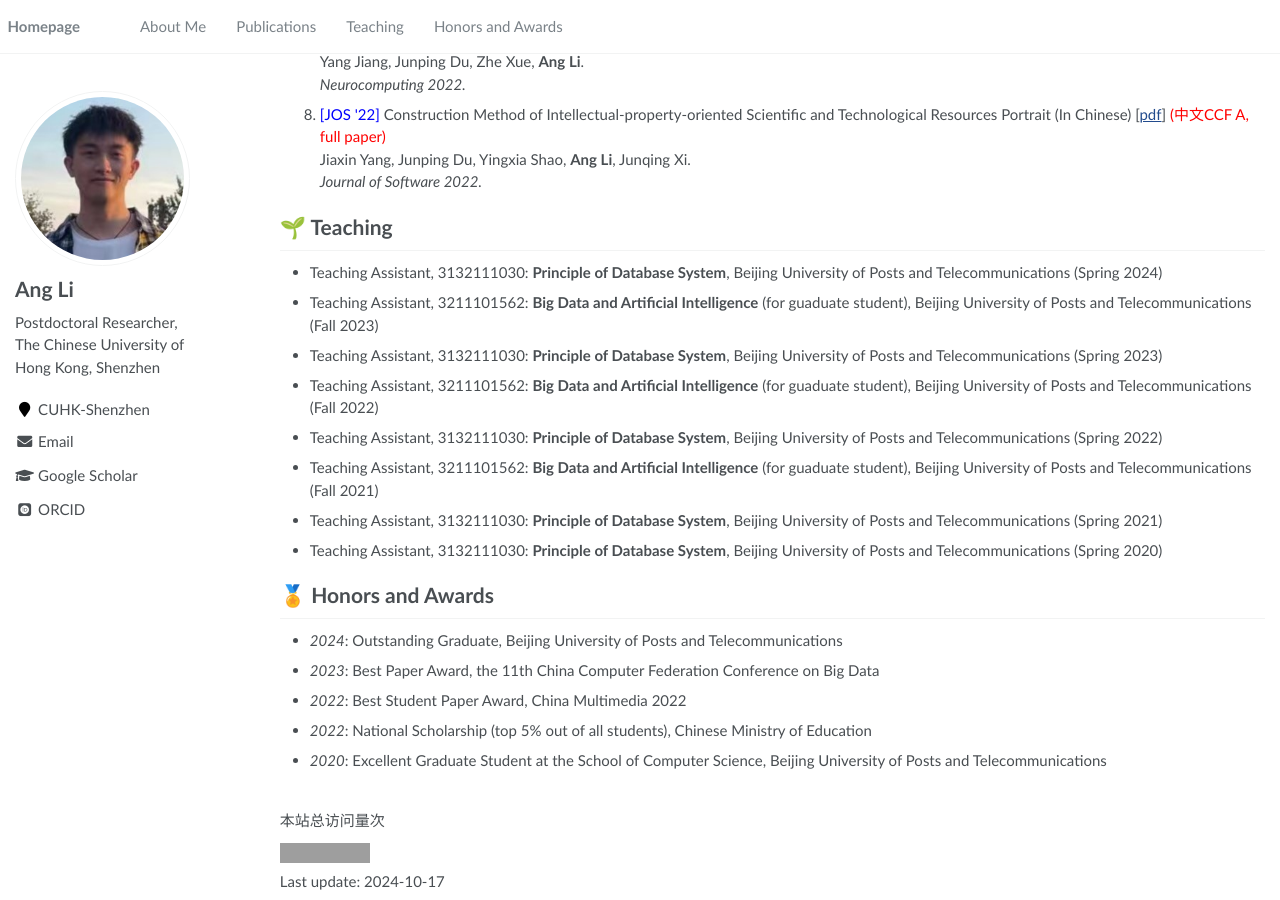
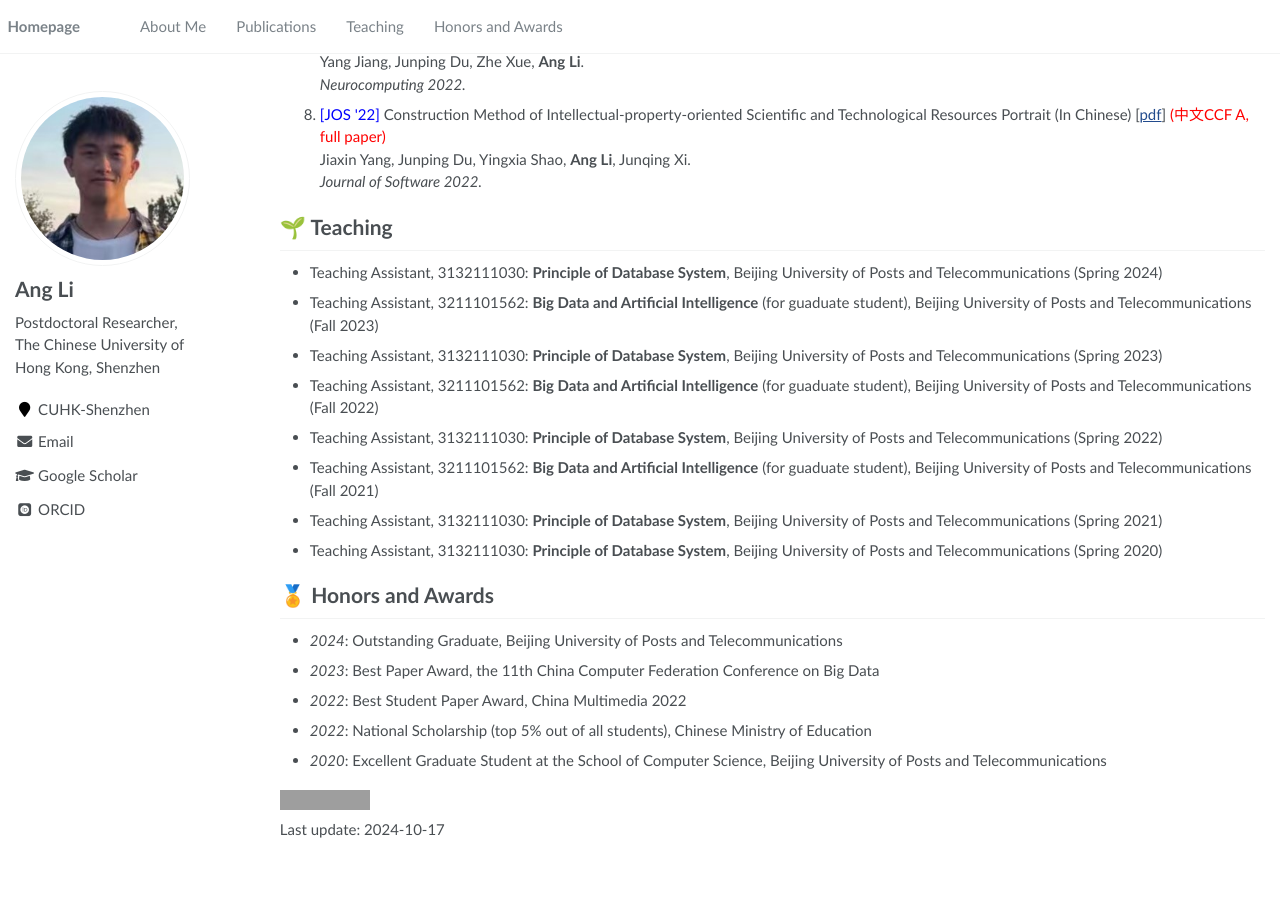
Before and after one commit to chris-Ang-li/chris-Ang-li.github.io, a Jekyll site: the page built from _pages/about.md, in a window 1280 px wide and 900 px high, scrolled down 881 px. Built offline with Jekyll 4.4.1, drawn with Linux system fonts in a browser that asks for light colours; some web fonts are replaced; after the commit the page ends 1729 px from its top, so only the background shows below that; grey boxes are pictures that could not be loaded.

Commit message:
Update about.md

```diff
--- a/_pages/about.md
+++ b/_pages/about.md
@@ -15,14 +15,11 @@ redirect_from:
 {% include_relative includes/honors.md %}
 
 <!-- Start of StatCounter Code for Default Guide -->
-<span id="busuanzi_container_site_pv">
-	本站总访问量<span id="busuanzi_value_site_pv"></span>次
-</span>
-
+<a href="https://info.flagcounter.com/hVUU"><img src="https://s01.flagcounter.com/count2/hVUU/bg_FFFFFF/txt_000000/border_CCCCCC/columns_2/maxflags_10/viewers_0/labels_1/pageviews_1/flags_0/percent_0/" alt="Flag Counter" border="0"></a>
 <!-- End of StatCounter Code for Default Guide -->
 
 
-<a href="https://info.flagcounter.com/hVUU"><img src="https://s01.flagcounter.com/count2/hVUU/bg_FFFFFF/txt_000000/border_CCCCCC/columns_2/maxflags_10/viewers_0/labels_1/pageviews_1/flags_0/percent_0/" alt="Flag Counter" border="0"></a>
+
 
 
 <div class="copywrite">
```
